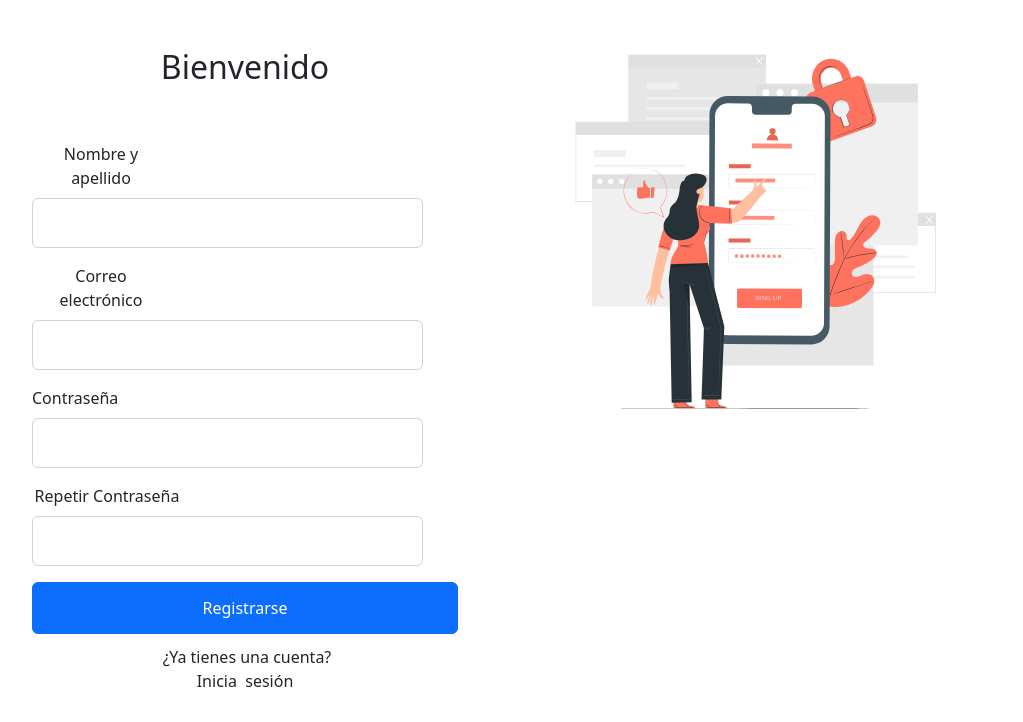
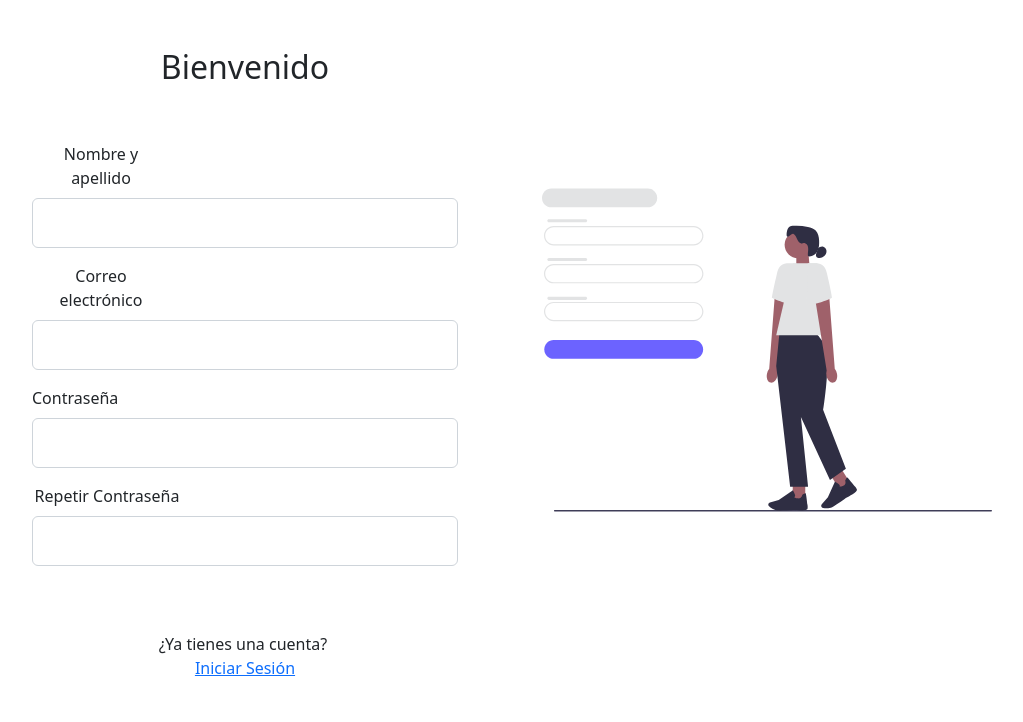
Before and after one commit to MultiplePDF/Cliente-Python, a Django app: page /Usuarios/SignUp in a window 1280 px wide. Shown: the part 78-800 px from the top of the page, without its empty margins (110-1133 px from the left). Run offline with Django 4.2, Linux system fonts and the light colour scheme; parts of the project's set-up code (start-up, migrations or seed data) failed here and were passed over; some libraries are stand-ins or nearby versions.

Commit message:
Cambios Front

```diff
--- a/MultiplePDF/fileModule/templates/UploadFiles.html
+++ b/MultiplePDF/fileModule/templates/UploadFiles.html
@@ -6,7 +6,7 @@
 <body>
     <h1>Subir archivos</h1>
     <form method="post" enctype="multipart/form-data">
-        {% csrf_token %}
+        {% csrf_ token %}
         {{ form.as_p }}
         <button type="submit">Subir</button>
     </form>
--- a/MultiplePDF/static/assets/css/styleHome.css
+++ b/MultiplePDF/static/assets/css/styleHome.css
@@ -83,13 +83,13 @@
 }
 
 .btn-nowSignUp{
+    background-color:#0010FF !important;
+    color: #FBF3F3 !important;
     font-size: 16px;
     height: 52px;
     width: 391px;
-    background: var(--bs-btn-disabled-color);
-    border-color: var(--bs-btn-disabled-color);
-    padding: 10px;
 }
+
 
 .form-group {
     display: flex;
--- a/MultiplePDF/userModule/templates/SignIn.html
+++ b/MultiplePDF/userModule/templates/SignIn.html
@@ -66,7 +66,8 @@
 
                                 <button class="btn btn-primary d-block w-100" type="submit" style="font-size: 16px;height: 50px;width: 200px;background: var(--bs-btn-disabled-color);border-color: var(--bs-btn-disabled-color);padding: 10px; opacity: 1"  onmouseout="this.style.backgroundColor='#0010FF';" onmouseover="this.style.backgroundColor='#5064CC';">INICIAR SESIÓN</button>
 
-                                    <span style="color: rgb(33, 37, 41);">¿No tienes una cuenta?</span><br><span style="color: rgb(33, 37, 41);">Registrate</span><br><br>
+                                    <span style="color: rgb(33, 37, 41);">¿No tienes una cuenta?</span><br>
+                                    <label><a href="{% url 'SignUp' %}">Regístrate</a></label>
 
                                 <span style="text-align: right;"></span>
                                 <p class="text-muted"></p>
--- a/MultiplePDF/userModule/templates/SignUp.html
+++ b/MultiplePDF/userModule/templates/SignUp.html
@@ -7,6 +7,8 @@
     <title>Untitled</title>
     <link rel="stylesheet" href="{% static 'assets/bootstrap/css/bootstrap.min.css'%}">
     <link rel="stylesheet" href="{% static 'assets/css/Navbar-Right-Links-icons.css'%}">
+     <link href="https://fonts.googleapis.com/css?family=Montserrat:medium,semibold&display=swap" rel="stylesheet">
+
 </head>
 <!doctype html>
 <html lang="en">
@@ -61,20 +63,20 @@
                                 <form class="text-center" method="post">
                                   {% csrf_token %}
                                   <label class="form-label" style="margin-right: 288px;margin-left: 0px;">Nombre y apellido</label>
-                                  <div class="mb-3"><input class="form-control" type="text" name="name" placeholder="" style="width: 391px;height: 50px;text-align: center;"></div>
+                                  <div class="mb-3"><input class="form-control" type="text" name="name" placeholder="" style="width: 426px;height: 50px;text-align: center;"></div>
                                   <label class="form-label" style="margin-right: 288px;margin-left: 0px;">Correo electrónico</label>
-                                  <div class="mb-3"><input class="form-control" type="email" name="email" placeholder="" style="width: 391px;height: 50px;text-align: center;"></div>
+                                  <div class="mb-3"><input class="form-control" type="email" name="email" placeholder="" style="width: 426px;height: 50px;text-align: center;"></div>
                                   <label class="form-label" style="margin-right: 340px;margin-left: 0px;">Contraseña</label>
-                                  <div class="mb-3"><input class="form-control" type="password" name="password" placeholder="" style="width: 391px;height: 50px;text-align: center;"></div>
+                                  <div class="mb-3"><input class="form-control" type="password" name="password" placeholder="" style="width: 426px;height: 50px;text-align: center;"></div>
                                   <label class="form-label" style="margin-right: 340px;margin-left: 0px;width: 150px;">Repetir Contraseña</label>
-                                  <div class="mb-3"><input class="form-control" type="password" name="repeat_password" placeholder="" style="width: 391px;height: 50px;text-align: center;"></div>
+                                  <div class="mb-3"><input class="form-control" type="password" name="repeat_password" placeholder="" style="width: 426px;height: 50px;text-align: center;"></div>
                                   <div class="mb-3"></div>
-                                  <button class="btn btn-primary d-block w-100" type="submit" style="font-size: 16px;height: 52px;width: 391px;">Registrarse</button>
-                                  <button class="btn btn-primary d-block w-100" type="submit" style="font-size: 16px;height: 52px;width: 391px;background: var(--bs-btn-disabled-color);border-color: var(--bs-btn-disabled-color);padding: 10px;">
-                                    <span style="color: rgb(33, 37, 41);">&nbsp; &nbsp; &nbsp; &nbsp; &nbsp; &nbsp; &nbsp; &nbsp; &nbsp; &nbsp; &nbsp; &nbsp; ¿Ya tienes una cuenta?&nbsp; &nbsp; &nbsp; &nbsp; &nbsp; &nbsp; &nbsp; &nbsp; &nbsp; &nbsp; &nbsp; &nbsp; Inicia&nbsp;</span>
-                                    <span style="color: rgb(33, 37, 41);">sesión</span>
-                                  </button>
-                                  <span style="text-align: right;"></span>
+
+                                  <button class="btn btn-primary d-block w-100" type="submit" style="font-size: 16px;height: 50px;width: 200px;background: var(--bs-btn-disabled-color);border-color: var(--bs-btn-disabled-color);padding: 10px; opacity: 1" onmouseout="this.style.backgroundColor='#0010FF';" onmouseover="this.style.backgroundColor='#5064CC';">REGISTRARSE</button>
+                                        <span style="color: rgb(33, 37, 41);">¿Ya tienes una cuenta?&nbsp;</span><br>
+                                        <label><a href="{% url 'SignIn' %}">Iniciar Sesión</a></label>
+
+                                        <span style="text-align: right;"></span>
                                   <p class="text-muted"></p>
                                 </form>
                             </div>
@@ -82,7 +84,7 @@
                     </div>
                 </section>
             </div>
-            <div class="col-md-6"><img width="422" height="474" src="{% static 'assets/img/Mobile_login-pana.svg'%}"></div>
+            <div class="col-md-6"><img width="450" height="700" src="{% static 'assets/img/signUp.svg'%}"></div>
         </div>
     </div>
     <script src="{% static 'assets/bootstrap/js/bootstrap.min.js'%}"></script>
```
